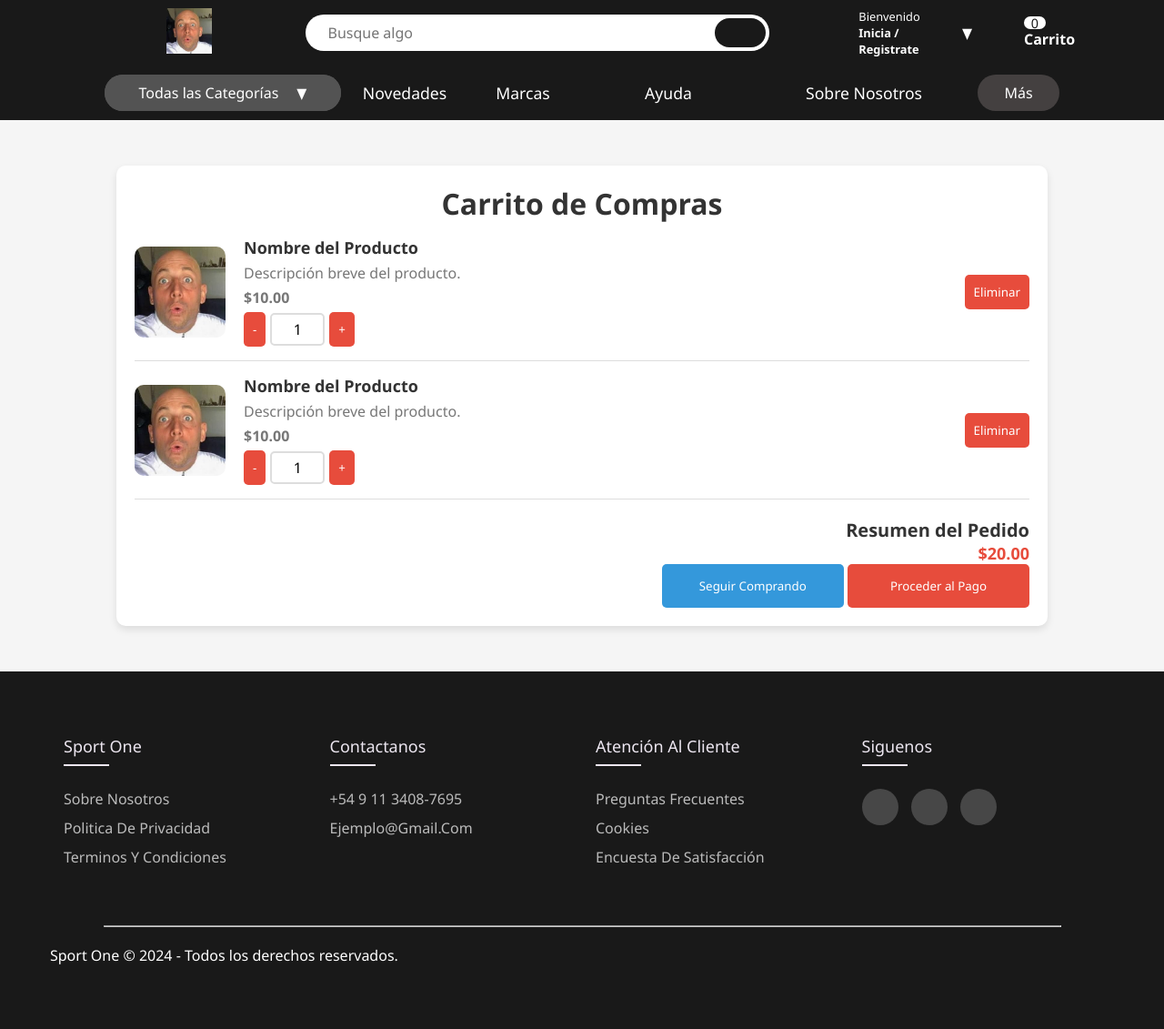
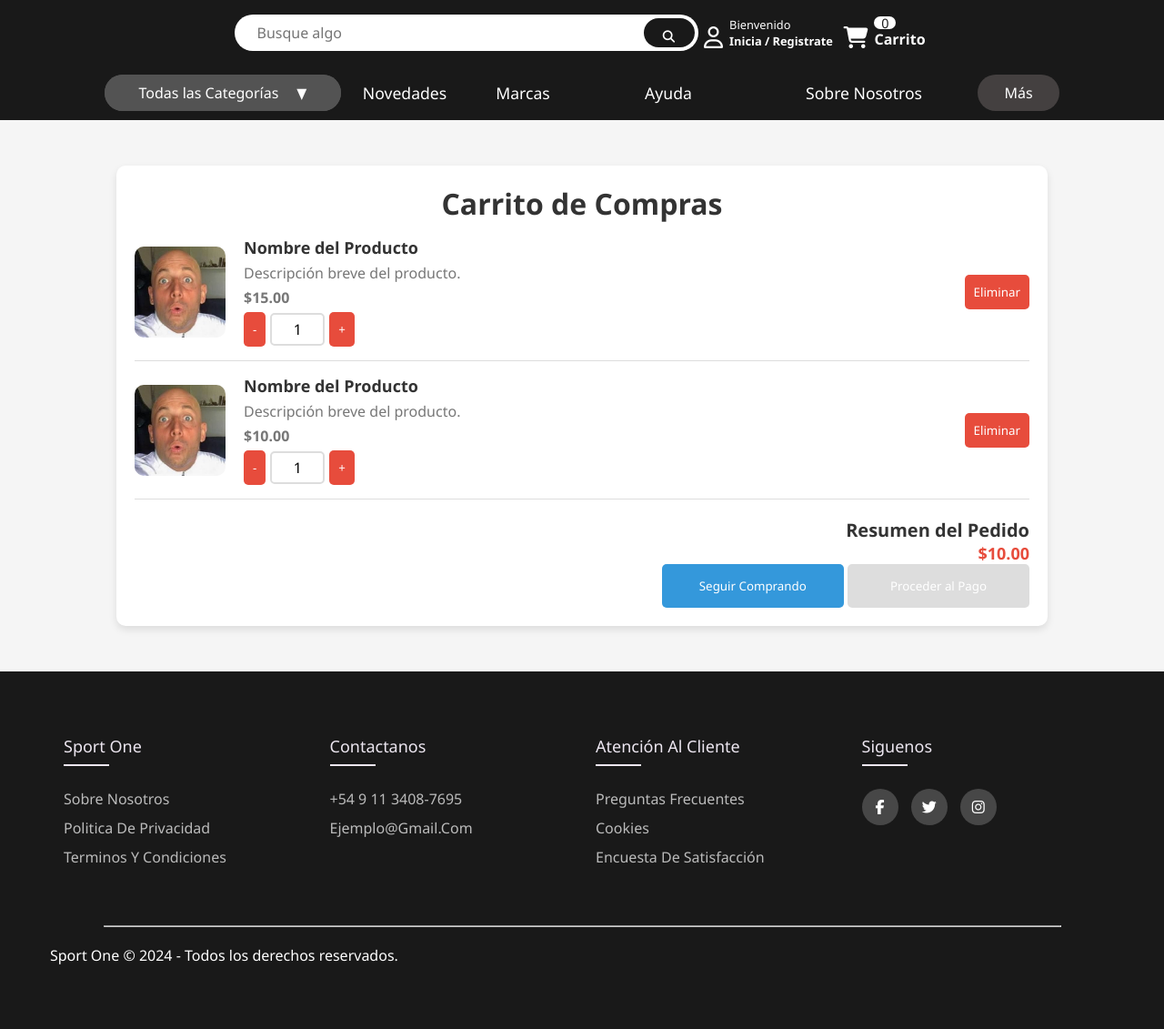
Before and after one commit to DaniloSimone/olimpiadas, a PHP site: page /carrito.html in a window 1280 px wide. Shown: the whole page at 91% size. Run offline with PHP 8.4, Linux system fonts and the light colour scheme; data that the repository does not hold is empty.

Commit message:
cosas del carrito

```diff
--- a/carrito.html
+++ b/carrito.html
@@ -3,81 +3,22 @@
 <head>
     <meta charset="UTF-8">
     <meta name="viewport" content="width=device-width, initial-scale=1.0">
+    <link rel="stylesheet" href="https://cdnjs.cloudflare.com/ajax/libs/font-awesome/6.5.2/css/all.min.css" integrity="sha512-SnH5WK+bZxgPHs44uWIX+LLJAJ9/2PkPKZ5QiAj6Ta86w+fsb2TkcmfRyVX3pBnMFcV7oQPJkl9QevSCWr3W6A==" crossorigin="anonymous" referrerpolicy="no-referrer" />
     <link rel="stylesheet" href="css/carrito.css">
     <link rel="stylesheet" href="css/style.css">
     <link rel="stylesheet" href="css/footer.css">
     <title>Carrito</title>
     <style>
-        .desplegable {
-            position: relative;
-            display: inline-block;
-        }
-
-        .opciones-desplegables {
-            display: none;
-            position: absolute;
-            background-color: #f9f9f9;
-            min-width: 160px;
-            box-shadow: 0px 8px 16px 0px rgba(0,0,0,0.2);
-            z-index: 1;
-            border-radius: 8px;
-        }
-
-        .opciones-desplegables a {
-            color: black;
-            padding: 12px 16px;
-            text-decoration: none;
-            display: block;            border-radius: 8px;
-        }
-
-        .opciones-desplegables a:hover {
-            background-color: #f1f1f1;
-            cursor:pointer;
-            border-radius: 8px;
-        }
-
-        .desplegable:hover .opciones-desplegables {
-            display: block;
-        }
-
-        .desplegable:hover .boton-desplegable {
-            background-color: #1b1d1c;
-            width: 70px;
-            height: 70px;
-        }
-
-        .boton-desplegable {
-            color: white;
-            padding: 16px;
-            font-size: 16px;
-            border: none;
-            cursor: pointer;
-        }
-
-        .transparent-button {
-            background: none;
-            border: none;
-            padding: 0;
-            cursor: pointer;
-            display: inline-block;
-        }
-
-        .transparent-button i {
-            width: 100%;
-            height: 100%;
-        }
 
     </style>
 </head>
 <body>
     <header>
         <div class="header_top">
-            <div class="top1">
-                <img src="images/pol.jpg" alt="">
-            </div>
+            <form action="producto.html" method="get">
             <div class="top2">
                     <div class="search-container">
-                        <input type="text" id="search-input" placeholder="Busque algo">
+                        <input type="text" id="search-input" name="nombre" placeholder="Busque algo">
                 </div>
                 <div class="top2search">
                     <button id="search-button" class="transparent-button">
@@ -86,24 +27,16 @@
 
                 </div>
             </div>
-            <div class="top4section">
-            </div>
+        </form>
             <div class="top5section">
                 <div class="top5left">
                     <i class="fa-regular fa-user"></i>
                 </div>
                 <div class="top3right">
+                    <a href="iniciarsesion.html">
                     <p>Bienvenido</p>
                     <p><b>Inicia / Registrate</b></p>
-                </div>
-                <div class="top4extra">
-                    <div class="desplegable">
-                        <button class="boton-desplegable">▼</button>
-                        <div class="opciones-desplegables">
-                            <a href="#iniciar-sesion">Iniciar sesión</a>
-                            <a href="#registrarse">Registrarse</a>
-                        </div>
-                    </div>
+                </a>
                 </div>
             </div>
             <a href="carrito.html">
@@ -113,7 +46,7 @@
             </div>
             <div class="top6right">
                 <div class="pcart">
-                    <p>0</p>
+                    <p class="carrito_numero">0</p>
                 </div>
                 <p><b>Carrito</b></p>
             </div>
@@ -167,10 +100,7 @@
                         <div class="menu-desplegable">
                             <button class="boton-desplegable">Más</button>
                             <div class="contenido-desplegable">
-                                <a href="#">Centro de Mensajes</a>
                                 <a href="#">Mis Pedidos</a>
-                                <a href="#">Lista de Deseos</a>
-                                <a href="#">Configuración</a>
                                 <a href="#">Ayuda</a>
                             </div>
                         </div>
@@ -178,15 +108,17 @@
                 </div>
         </div>
     </header>
+
+
     <div class="cart-container">
         <h1>Carrito de Compras</h1>
         <div class="cart-items">
-            <div class="cart-item" data-price="10.00">
+            <div class="cart-item" data-price="1">
                 <img src="images/pol.jpg" alt="Producto 1">
                 <div class="item-details">
                     <h2>Nombre del Producto</h2>
                     <p>Descripción breve del producto.</p>
-                    <p class="price">$10.00</p>
+                    <p class="price">$15.00</p>
                     <div class="quantity-control">
                     <button class="decrement-btn">-</button>
                     <input type="number" value="1" min="1">
@@ -197,7 +129,7 @@
             </div>
         </div>
                 <div class="cart-items">
-            <div class="cart-item" data-price="10.00">
+            <div class="cart-item" data-price="1000">
                 <img src="images/pol.jpg" alt="Producto 1">
                 <div class="item-details">
                     <h2>Nombre del Producto</h2>
@@ -262,6 +194,8 @@
         </div>
    </footer>
     <script src="js/script.js"></script>
+    <script src="js/carrito.js"></script>
+    <script src="js/header.js"></script>
     <script>
         function toggleDarkMode() {
             document.body.classList.toggle('dark-mode');
--- a/css/carrito.css
+++ b/css/carrito.css
@@ -183,3 +183,62 @@ input[type="number"]::placeholder {
     background-color: #1c6ea4;
     transform: scale(1);
 }
+
+.desplegable {
+    position: relative;
+    display: inline-block;
+}
+
+.opciones-desplegables {
+    display: none;
+    position: absolute;
+    background-color: #f9f9f9;
+    min-width: 160px;
+    box-shadow: 0px 8px 16px 0px rgba(0,0,0,0.2);
+    z-index: 1;
+    border-radius: 8px;
+}
+
+.opciones-desplegables a {
+    color: black;
+    padding: 12px 16px;
+    text-decoration: none;
+    display: block;            border-radius: 8px;
+}
+
+.opciones-desplegables a:hover {
+    background-color: #f1f1f1;
+    cursor:pointer;
+    border-radius: 8px;
+}
+
+.desplegable:hover .opciones-desplegables {
+    display: block;
+}
+
+.desplegable:hover .boton-desplegable {
+    background-color: #1b1d1c;
+    width: 70px;
+    height: 70px;
+}
+
+.boton-desplegable {
+    color: white;
+    padding: 16px;
+    font-size: 16px;
+    border: none;
+    cursor: pointer;
+}
+
+.transparent-button {
+    background: none;
+    border: none;
+    padding: 0;
+    cursor: pointer;
+    display: inline-block;
+}
+
+.transparent-button i {
+    width: 100%;
+    height: 100%;
+}
--- a/js/header.js
+++ b/js/header.js
@@ -1,7 +1,9 @@
+
 function cerrarsesion() {
   localStorage.removeItem("usuariosesion");
   document.location.href = "./index.html";
 }
+
 if(localStorage.getItem("usuariosesion")){
   const nombre = async ()=>{
     let request = await fetch('php/nombre.php', {
--- /dev/null
+++ b/php/agarrarnombre.php
@@ -0,0 +1,2 @@
+<?php
+require "validar.php";
--- a/php/mostrarcarrito.php
+++ b/php/mostrarcarrito.php
@@ -7,7 +7,7 @@ $_POST =  json_decode(file_get_contents("php://input"), true);
 try{
 $consulta = "SELECT carrito.*, producto.* FROM `carrito` INNER JOIN producto ON carrito.pkproducto = producto.pkproducto WHERE carrito.pkusuario = '$pkusuario';";
 $query = mysqli_query($conex,$consulta);
-if($query){
+if(mysqli_num_rows($query)){
     while($fetch = mysqli_fetch_assoc($query)){
         $json[] = array(
             'pkproducto' => $fetch['pkproducto'],
@@ -16,8 +16,8 @@ if($query){
             'descripcion' => $fetch['descripcion'],
             'precio' => $fetch['precio'],
         );
-        echo json_encode($json);
-    }
+    };
+    echo json_encode($json);
 }else{
     throw new Exception("No se encontro nada", 404);
 }
```
Also changed, not shown: js/carrito.js (added, +71 -0 lines), js/script.js (+0 -53 lines).
